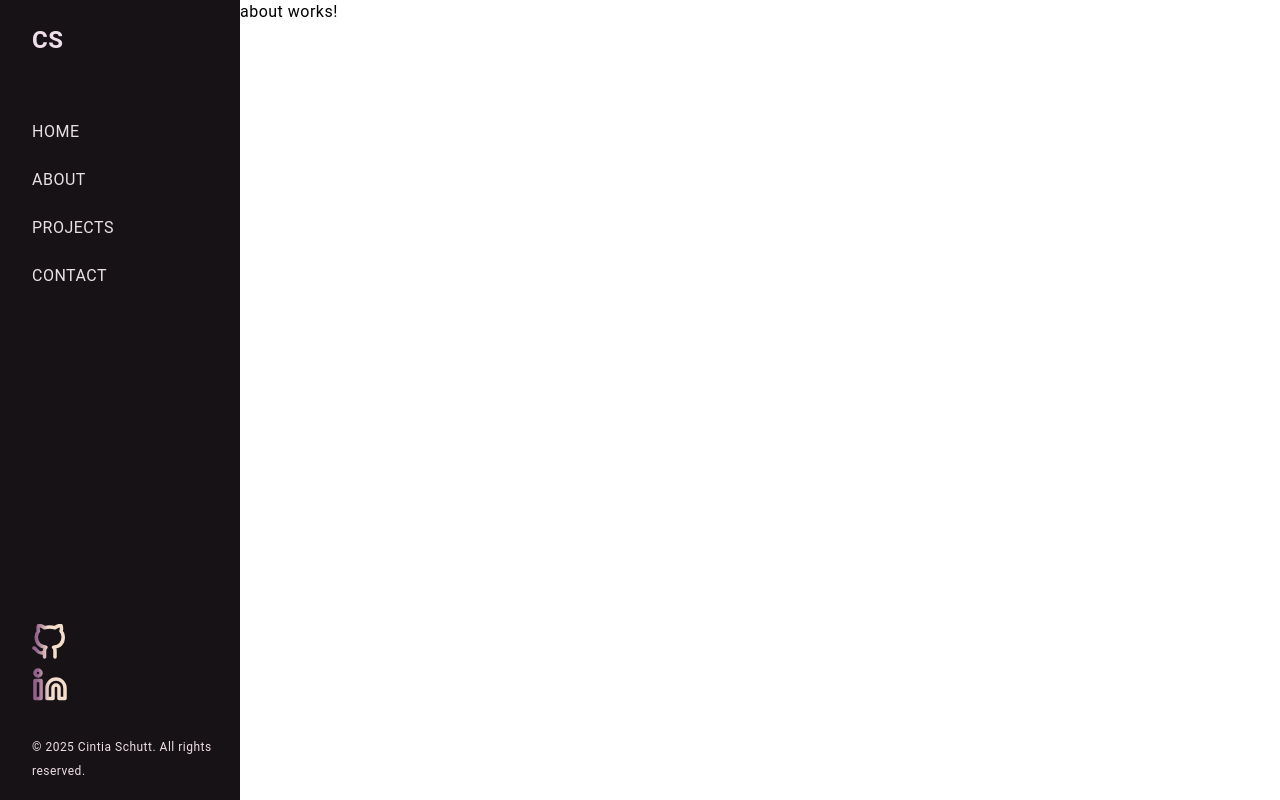
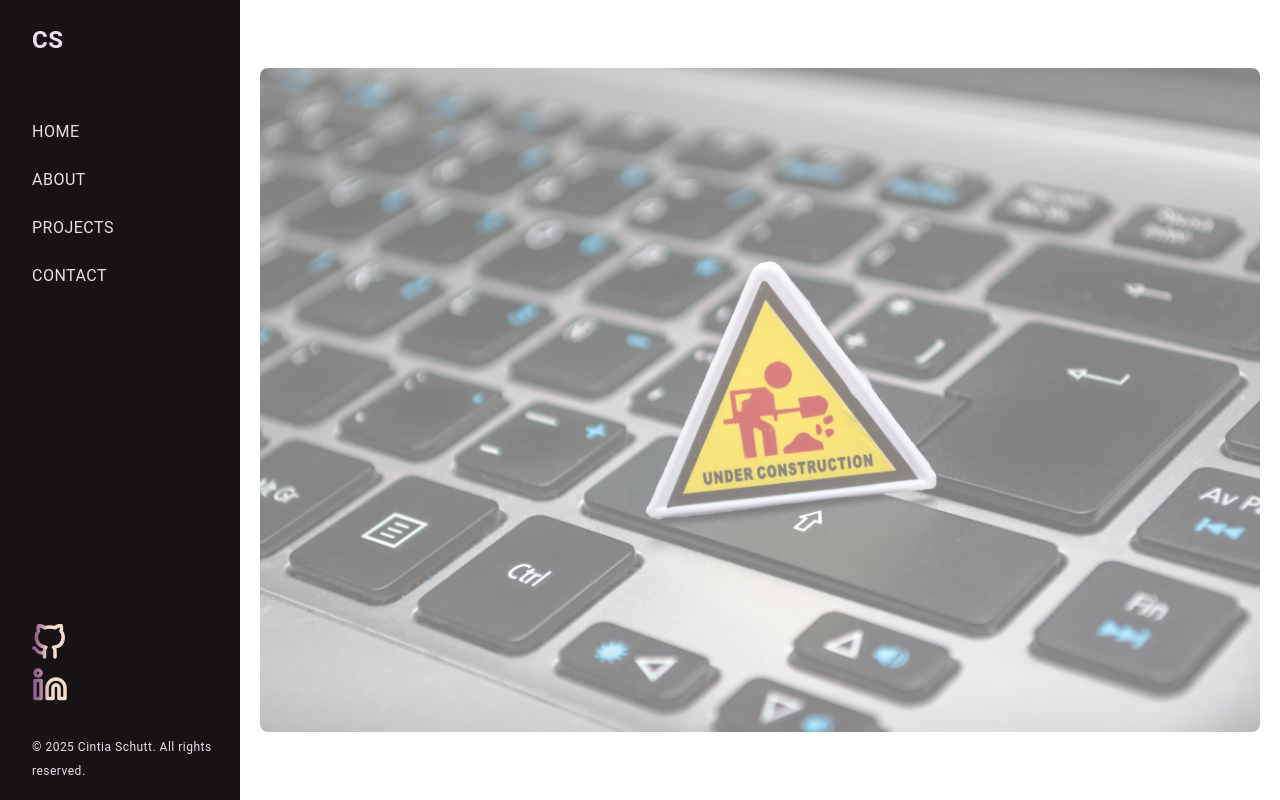
Before and after one commit to CintiaSchutt/cs-website, an Angular app: page /about in a window 1280 px wide. Built offline with nearby package versions, Linux system fonts and the light colour scheme.

Commit message:
under construction image

```diff
--- a/src/app/app.component.css
+++ b/src/app/app.component.css
@@ -1,6 +1,7 @@
 .app-container {
-    height: 100%;
-    display: flex;
+    min-height: 100vh;
+    display: grid;
+    grid-template-columns: 240px 1fr;
   }
 
 .main-content {
--- a/src/app/core/components/sidebar/sidebar.component.html
+++ b/src/app/core/components/sidebar/sidebar.component.html
@@ -1,8 +1,8 @@
 <mat-sidenav-container class="sidenav-container">
   <mat-sidenav #sidenav class="sidenav" mode="side" opened fixedInViewport>
-    <section class="logo">
+    <div class="logo">
       <span>CS</span>
-    </section>
+    </div>
     <mat-nav-list class="nav">
       @for (item of navItems; track item) {
       <a mat-list-item [routerLink]="item.path">
--- a/src/app/features/about/about.component.css
+++ b/src/app/features/about/about.component.css
@@ -0,0 +1,13 @@
+.about-container {
+    display: grid;
+    place-items: center;
+    min-height: 100vh;
+}
+
+.responsive-image {
+    max-width: 1000px;
+    width: 100%;
+    height: auto;
+    opacity: 0.5;
+    border-radius: 0.5rem;
+}
--- a/src/app/features/about/about.component.html
+++ b/src/app/features/about/about.component.html
@@ -1 +1,3 @@
-<p>about works!</p>
+<div class="about-container">
+    <img src="/assets/images/underconstruction.jpg" alt="Website is Under construction" class="responsive-image" />
+</div>
--- a/src/app/features/contact/contact.component.css
+++ b/src/app/features/contact/contact.component.css
@@ -0,0 +1,13 @@
+.about-container {
+    display: grid;
+    place-items: center;
+    min-height: 100vh;
+}
+
+.responsive-image {
+    max-width: 1000px;
+    width: 100%;
+    height: auto;
+    opacity: 0.5;
+    border-radius: 0.5rem;
+}
--- a/src/app/features/contact/contact.component.html
+++ b/src/app/features/contact/contact.component.html
@@ -1 +1,3 @@
-<p>contact works!</p>
+<div class="about-container">
+    <img src="/assets/images/underconstruction.jpg" alt="Website is Under construction" class="responsive-image" />
+</div>
--- a/src/app/features/projects/projects.component.css
+++ b/src/app/features/projects/projects.component.css
@@ -0,0 +1,13 @@
+.about-container {
+    display: grid;
+    place-items: center;
+    min-height: 100vh;
+}
+
+.responsive-image {
+    max-width: 1000px;
+    width: 100%;
+    height: auto;
+    opacity: 0.5;
+    border-radius: 0.5rem;
+}
--- a/src/app/features/projects/projects.component.html
+++ b/src/app/features/projects/projects.component.html
@@ -1 +1,3 @@
-<p>projects works!</p>
+<div class="about-container">
+    <img src="/assets/images/underconstruction.jpg" alt="Website is Under construction" class="responsive-image" />
+</div>
```
Also changed, not shown: src/assets/images/underconstruction.jpg (added).
